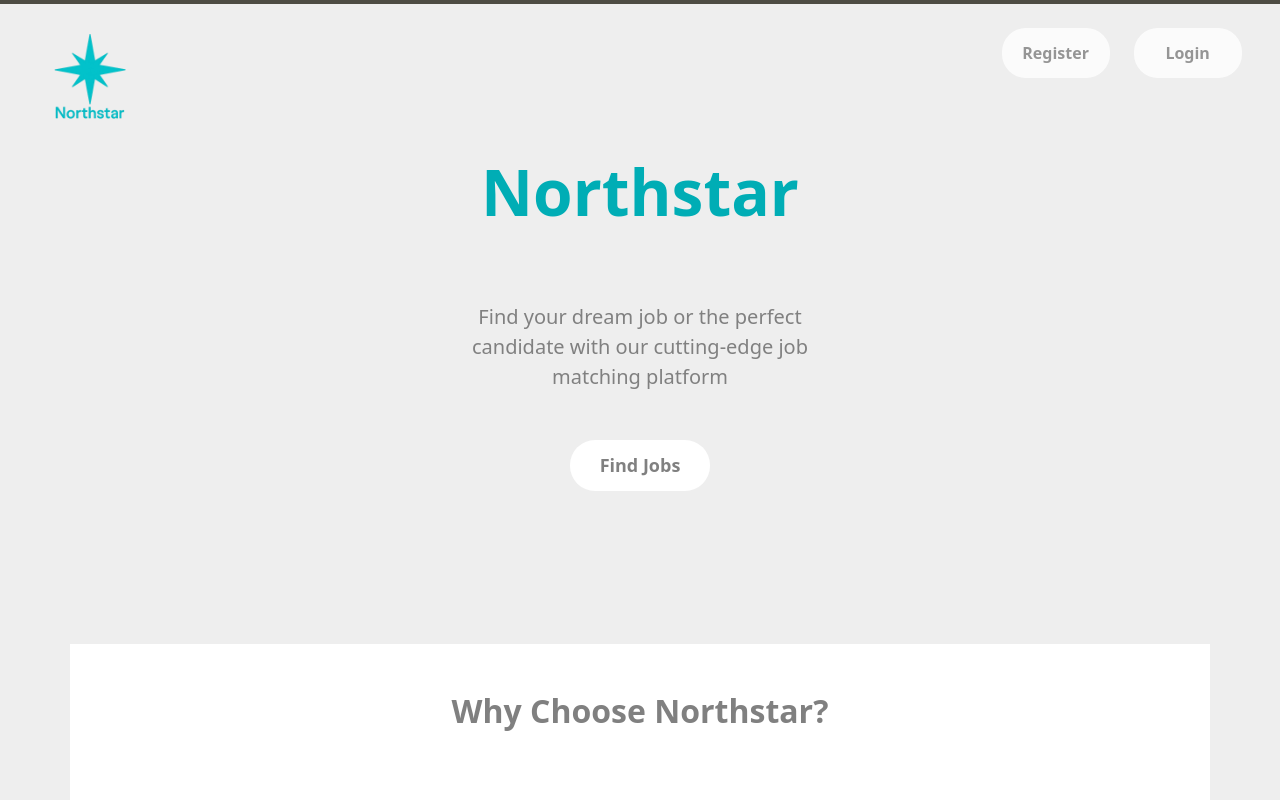
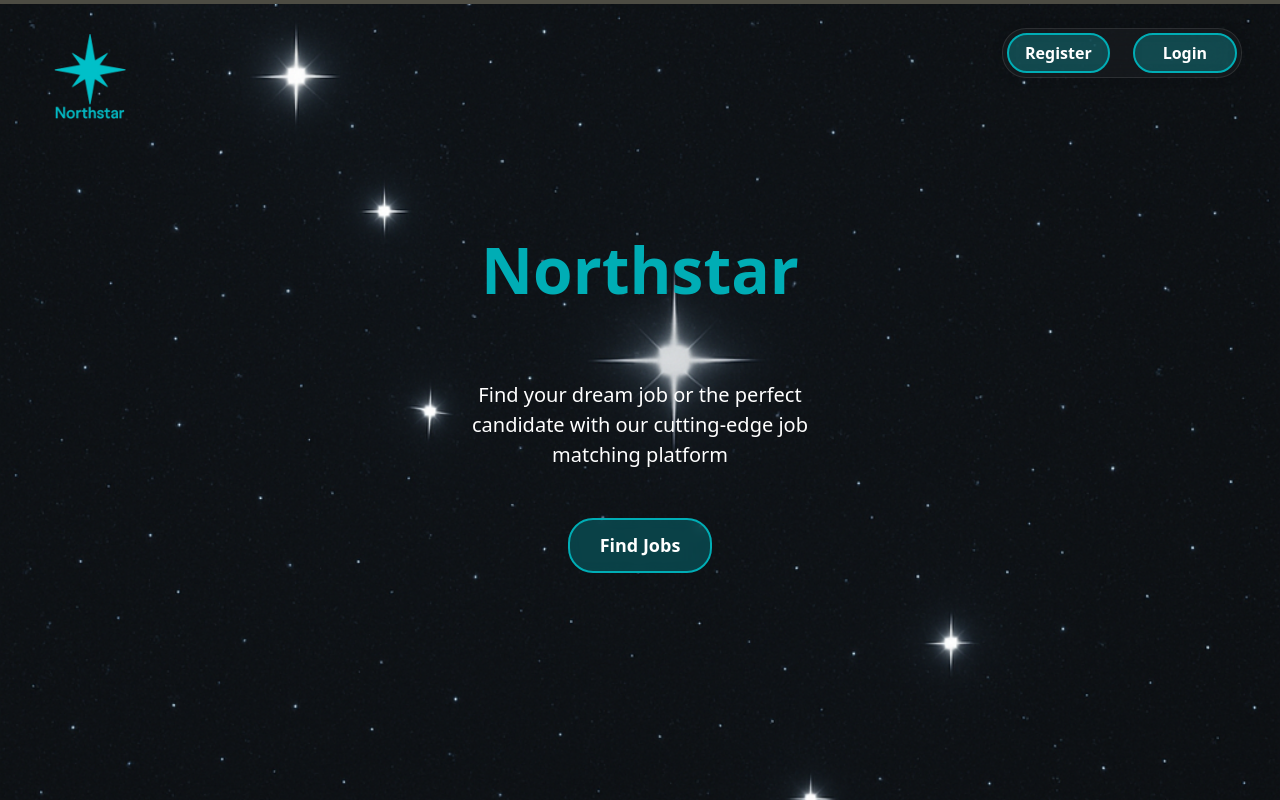
Before and after one commit to TJordahl90/Capstone-Web-Crawler, a React (Vite) app in the folder frontend/: page / in a window 1280 px wide. Built offline with nearby package versions, Linux system fonts and the light colour scheme.

Commit message:
add background to landing page

```diff
--- a/frontend/src/components/LandingPage.jsx
+++ b/frontend/src/components/LandingPage.jsx
@@ -2,6 +2,7 @@ import React from "react";
 import { useNavigate } from "react-router-dom";
 import { Container, Row, Col, Button, Navbar, Nav, Image } from "react-bootstrap";
 import logo from "../assets/logo3.png";
+import backgroundImage from "../assets/background1.png";
 import "bootstrap/dist/css/bootstrap.min.css";
 
 const LandingPage = () => {
@@ -13,12 +14,15 @@ const LandingPage = () => {
     <div
       className="landing-page"
       style={{
-        height: "100vh", // set fixed height to allow scroll INSIDE
+        height: "100vh",
         width: "100%",
-        backgroundColor: "var(--bg)",
+        backgroundImage: `url(${backgroundImage})`,
+        backgroundSize: "cover",
+        backgroundPosition: "center",
+        backgroundRepeat: "no-repeat",
         color: "var(--text)",
         overflowX: "hidden",
-        overflowY: "auto", // enable vertical scrolling
+        overflowY: "auto",
         position: "relative",
       }}
     >
@@ -63,69 +67,77 @@ const LandingPage = () => {
           display: "flex",
           justifyContent: "space-between",
           alignItems: "center",
-          background: "var(--aandl)",
+          backgroundColor: "rgba(255, 255, 255, 0.03)",
+          backdropFilter: "blur(20px)",
+          WebkitBackdropFilter: "blur(20px)",
           borderRadius: "24px",
-          zIndex: 20
+          border: "1px solid rgba(255, 255, 255, 0.1)",
+          zIndex: 20,
+          padding: "4px",
+          boxShadow: "0 0 12px rgba(0, 0, 0, 0.1)",
         }}
       >
-        {/*Register and login button */}
+
+        {/* Register Button */}
         <button
           className="register-btn"
           onClick={() => navigate("/register")}
           style={{
             width: "45%",
             height: "100%",
-            border: "none",
             borderRadius: "24px",
             fontSize: "1rem",
             fontWeight: "bold",
             cursor: "pointer",
             color: "var(--text)",
-            transition: "0.3s",
-            opacity: 0.8,
-            background: "var(--button1)"
+            backgroundColor: "rgba(0, 173, 181, 0.3)",
+            border: "2px solid var(--border)",
+            backdropFilter: "blur(6px)",
+            transition: "0.3s ease",
           }}
           onMouseEnter={(e) => {
-            e.currentTarget.style.background = "var(--hover)";
-            e.currentTarget.style.color = "var(--textonhover)";
+            e.currentTarget.style.backgroundColor = "#00ADB5";
+            e.currentTarget.style.color = "#fff";
           }}
           onMouseLeave={(e) => {
-            e.currentTarget.style.background = "var(--button1)";
+            e.currentTarget.style.backgroundColor = "rgba(0, 173, 181, 0.3)";
             e.currentTarget.style.color = "var(--text)";
           }}
         >
           Register
         </button>
 
+        {/* Login Button */}
         <button
           className="login-btn"
           onClick={() => navigate("/login")}
           style={{
             width: "45%",
             height: "100%",
-            border: "none",
             borderRadius: "24px",
             fontSize: "1rem",
             fontWeight: "bold",
             cursor: "pointer",
             color: "var(--text)",
-            transition: "0.3s",
-            opacity: 0.8,
-            background: "var(--button1)"
+            backgroundColor: "rgba(0, 173, 181, 0.3)",
+            border: "2px solid var(--border)",
+            backdropFilter: "blur(6px)",
+            transition: "0.3s ease",
           }}
           onMouseEnter={(e) => {
-            e.currentTarget.style.background = "var(--hover)";
-            e.currentTarget.style.color = "var(--textonhover)";
+            e.currentTarget.style.backgroundColor = "#00ADB5";
+            e.currentTarget.style.color = "#fff";
           }}
           onMouseLeave={(e) => {
-            e.currentTarget.style.background = "var(--button1)";
+            e.currentTarget.style.backgroundColor = "rgba(0, 173, 181, 0.3)";
             e.currentTarget.style.color = "var(--text)";
           }}
         >
           Login
         </button>
       </div>
-      <Container className="d-flex flex-column justify-content-center align-items-center text-center py-3" style={{ minHeight: "80vh" }}>
+
+      <Container className="d-flex flex-column justify-content-center align-items-center text-center py-5" style={{ minHeight: "100vh" }}>
         <Row className="justify-content-center">
           <Col md={8} lg={6}>
             {/*Title Web */}
@@ -140,7 +152,7 @@ const LandingPage = () => {
             >
               Northstar
             </h1>
-            <p className="lead mb-5">
+            <p className="lead mb-5 text-white">
               Find your dream job or the perfect candidate with our cutting-edge job matching platform
             </p>
             {/*Find Job button */}
@@ -148,34 +160,46 @@ const LandingPage = () => {
               className="find-jobs-btn"
               onClick={() => navigate("/find-jobs")}
               style={{
-                backgroundColor: "var(--button1)",
+                backgroundColor: "rgba(0, 173, 181, 0.3)",
                 color: "var(--text)",
                 fontSize: "18px",
                 fontWeight: "bold",
-                border: "none",
+                border: "2px solid var(--border)",
                 borderRadius: "25px",
                 padding: "12px 30px",
                 cursor: "pointer",
-                transition: "0.3s"
+                transition: "0.3s ease",
+                backdropFilter: "blur(6px)",
+                WebkitBackdropFilter: "blur(6px)",
               }}
               onMouseEnter={(e) => {
-                e.currentTarget.style.backgroundColor = "var(--hover)";
-                e.currentTarget.style.color = "var(--textonhover)";
+                e.currentTarget.style.backgroundColor = "#00ADB5";
+                e.currentTarget.style.color = "#fff";
               }}
               onMouseLeave={(e) => {
-                e.currentTarget.style.backgroundColor = "var(--button1)";
+                e.currentTarget.style.backgroundColor = "rgba(0, 173, 181, 0.3)";
                 e.currentTarget.style.color = "var(--text)";
               }}
             >
               Find Jobs
             </button>
+
           </Col>
         </Row>
       </Container>
       {/* Features Section (Added) */}
 
-      <Container className="py-5 bg-white">
-        <Row className="text-center mb-5">
+      <Container
+        className="py-5"
+        style={{
+          backgroundColor: "rgba(255, 255, 255, 0.2)", // more translucent
+          backdropFilter: "blur(10px)",                // adds frosted-glass effect
+          WebkitBackdropFilter: "blur(10px)",          // Safari support
+          borderTopLeftRadius: "24px",
+          borderTopRightRadius: "24px",
+        }}
+      >
+        <Row className="text-center mb-5 text-white">
           <Col>
             <h2 className="fw-bold">Why Choose Northstar?</h2>
           </Col>
@@ -187,8 +211,9 @@ const LandingPage = () => {
                 style={{ backgroundColor: "var(--border)" }}>
                 <i className="bi bi-search fs-3 text-primary"></i>
               </div>
-              <h4 className="mb-3">Smart Job Matching</h4>
-              <p className="text-muted">Our job matching algorithms connect you with the perfect opportunities based on your skills and preferences.</p>
+              <h4 className="mb-3"
+                style={{ color: "#00ADB5" }}>Smart Job Matching</h4>
+              <p className="text-gray">Our job matching algorithms connect you with the perfect opportunities based on your skills and preferences.</p>
             </div>
           </Col>
           <Col md={4}>
@@ -197,8 +222,10 @@ const LandingPage = () => {
                 style={{ backgroundColor: "var(--border)" }}>
                 <i className="bi bi-graph-up fs-3 text-primary"></i>
               </div>
-              <h4 className="mb-3">Career Growth</h4>
-              <p className="text-muted">Access resources and tools designed to help you advance in your professional journey.</p>
+              <h4 className="mb-3"
+                style={{ color: "#00ADB5" }}>Career Growth</h4>
+              <p
+                className="text-gray">Access resources and tools designed to help you advance in your professional journey.</p>
             </div>
           </Col>
           <Col md={4}>
@@ -207,8 +234,9 @@ const LandingPage = () => {
                 style={{ backgroundColor: "var(--border)" }}>
                 <i className="bi bi-building fs-3 text-primary"></i>
               </div>
-              <h4 className="mb-3">Top Companies</h4>
-              <p className="text-muted">Connect with industry-leading companies looking for talent like yours.</p>
+              <h4 className="mb-3"
+                style={{ color: "#00ADB5" }}>Top Companies</h4>
+              <p className="text-gray">Connect with industry-leading companies looking for talent like yours.</p>
             </div>
           </Col>
         </Row>
@@ -218,32 +246,43 @@ const LandingPage = () => {
       <Container
         fluid
         className="py-5 text-white text-center"
-        style={{ backgroundColor: "var(--border)" }}
+        style={{
+          backgroundColor: "rgba( var(--border), 0.2 )",
+          backdropFilter: "blur(10px)",
+          WebkitBackdropFilter: "blur(10px)",
+          borderRadius: "24px",
+          border: "1px solid rgba(255, 255, 255, 0.2)",
+        }}
       >
         <Row className="justify-content-center">
           <Col md={8} lg={6}>
             <h2 className="fw-bold mb-4">Ready to Start Your Journey?</h2>
-            <p className="mb-4">Join thousands of professionals who found their dream job through Northstar</p>
+            <p className="mb-4">
+              Join thousands of professionals who found their dream job through Northstar
+            </p>
             <Button
               size="lg"
               className="rounded-pill px-5 py-3 fw-bold"
               style={{
-                backgroundColor: "var(--button1)",
-                color: "var(--text)",
-                border: "none",
+                backgroundColor: "rgba(0, 173, 181, 0.3)",
+                color: "white",
+                border: "2px solid var(--border)",
+                backdropFilter: "blur(6px)",
+                transition: "0.3s ease",
               }}
               onMouseEnter={(e) => {
-                e.currentTarget.style.backgroundColor = "var(--hover)";
-                e.currentTarget.style.color = "var(--textonhover)";
+                e.currentTarget.style.backgroundColor = "#00ADB5";
+                e.currentTarget.style.color = "#fff";
               }}
               onMouseLeave={(e) => {
-                e.currentTarget.style.backgroundColor = "var(--button1)";
-                e.currentTarget.style.color = "var(--text)";
+                e.currentTarget.style.backgroundColor = "rgba(0, 173, 181, 0.3)";
+                e.currentTarget.style.color = "white";
               }}
               onClick={() => navigate("/register")}
             >
               Get Started Now
             </Button>
+
           </Col>
         </Row>
       </Container>
--- a/frontend/src/components/ThemeContext.jsx
+++ b/frontend/src/components/ThemeContext.jsx
@@ -6,7 +6,7 @@ const themes = {
         background: "#EEEEEE", // landing page
         webname: "#00ADB5",     // web name color
         aandl: "white",     // register and login box
-        text: "gray",  // text : register, login, findjob
+        text: "white",  // text : register, login, findjob
         textonhover: "white",  // text on hover
         border: "#00ADB5",   // border color
         hover: "#00ADB5",      // button on hover
```
Also changed, not shown: frontend/src/components/AuthForm.jsx (+44 -26 lines), frontend/src/assets/background1.png (added).
